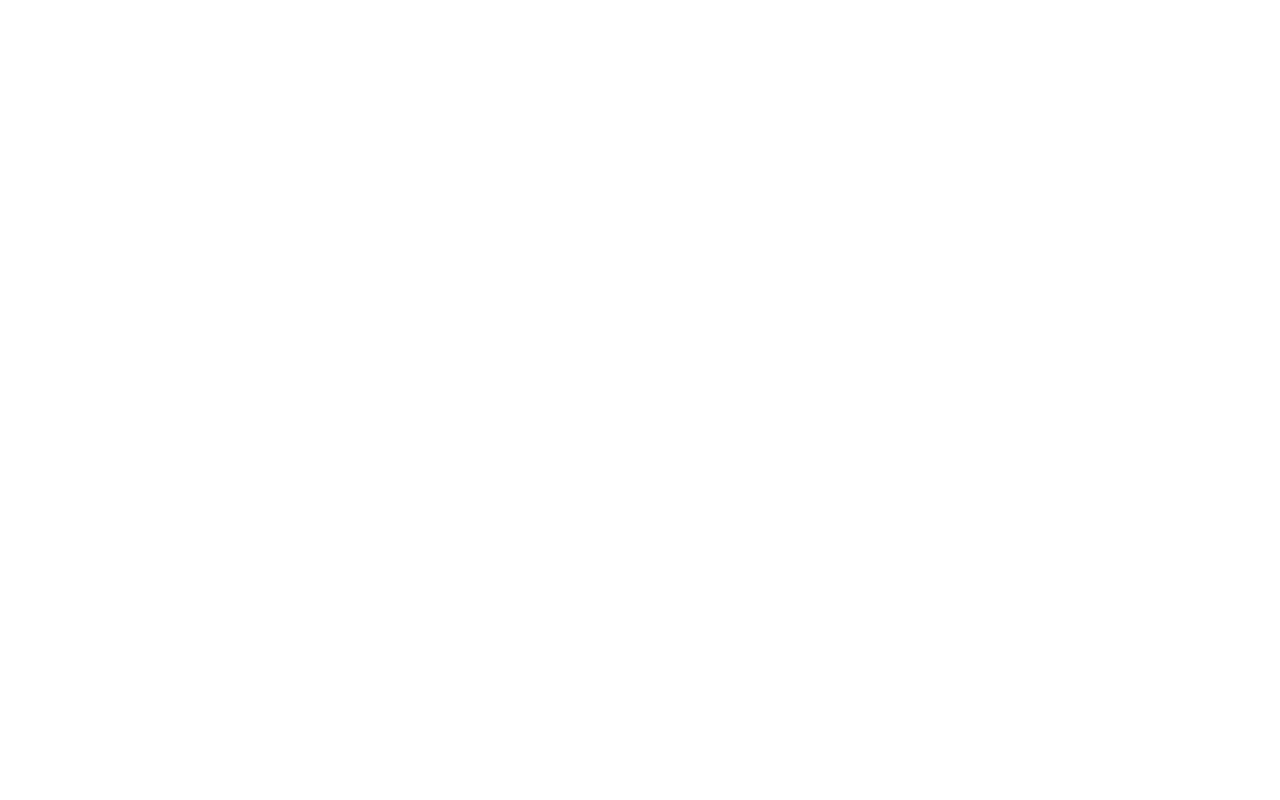
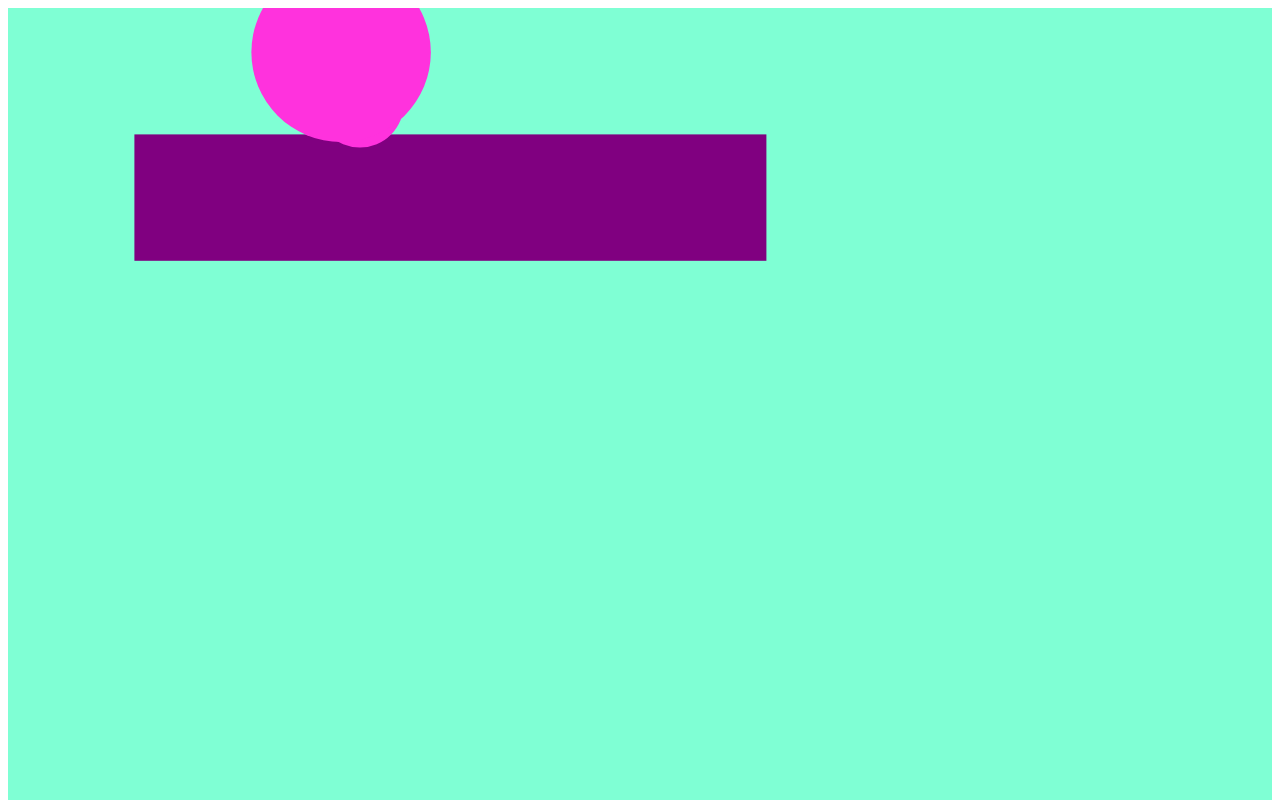
Before and after one commit to so-yhi/VisualDon, a plain HTML site: page 20210226/page.html in a window 1280 px wide. Shown: the top 800 px of the page. Drawn offline with Linux system fonts and the light colour scheme.

Commit message:
Update exercice

```diff
--- a/20210226/page.html
+++ b/20210226/page.html
@@ -1,17 +1,53 @@
 <!DOCTYPE html>
 <html lang="en">
+
 <head>
     <meta charset="UTF-8">
     <title>Page</title>
+
+    <style>
+        #myBox {
+            background-color: aquamarine;
+
+        }
+
+        #monRectangle:hover {
+            stroke: solid 1px rgb(255, 50, 221);
+        }
+    </style>
 </head>
+
 <body>
-  <svg viewBox="0 0 200 100" id="myBox">
+    <svg viewBox="0 0 100 100" id="myBox">
+        <rect id="monRectangle" x="10" y="10" width="50" height="10" fill="purple" />
 
-  </svg>
+    </svg>
 
-  <script>
-    let canevas = document.getElementById('myBox');
 
-  </script>
+    <script>
+        const canevas = document.getElementById('monRectangle');
+
+        let isPurple = true;
+        canevas.addEventListener('click', () => {
+            isPurple = !isPurple;
+            canevas.setAttribute('fill', isPurple ? 'purple' : 'cornflowerblue')
+        })
+
+
+        const svg = document.getElementById('myBox')
+
+
+        const createRandomCircle = () => {
+            const circle = document.createElementNS('http://www.w3.org/2000/svg', 'circle')
+            circle.setAttribute('cx', Math.random() * 40)
+            circle.setAttribute('cy', Math.random() * 20)
+            circle.setAttribute('r', Math.random() * 8)
+            circle.setAttribute('fill', 'rgb(255, 50, 221)')
+            svg.appendChild(circle)
+        }
+
+        Array.from(Array(2)).forEach(createRandomCircle)
+    </script>
 </body>
+
 </html>
```
